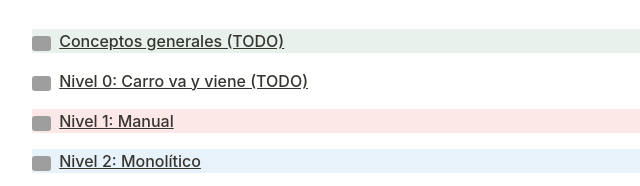
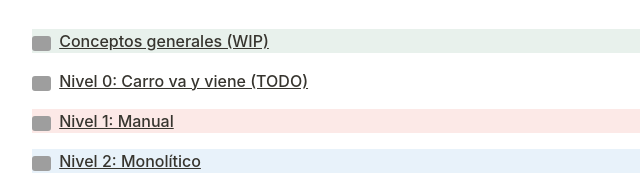
Before and after one commit to famoreno/tc3notebook, a plain HTML site: page index.html in a window 1280 px wide. Shown: the part 188-374 px from the top of the page, 158-798 px from the left. Drawn offline with Linux system fonts and the light colour scheme; grey boxes are pictures that could not be loaded.

```diff
--- a/index.html
+++ b/index.html
@@ -20,7 +20,7 @@
 			<figure id="203dc82f-49f8-8086-b29d-dba570f16235" class="block-color-teal_background link-to-page"><a
 					href="cb.html"><img
 						class="icon" src="https://www.notion.so/icons/light-bulb_gray.svg" />Conceptos generales
-					(TODO)</a></figure>
+					(WIP)</a></figure>
 			<figure id="203dc82f-49f8-8095-b813-c096da8fdff1" class="link-to-page"><a
 					href="" "n0_carro_va_y_viene.html"><img
 						class="icon" src="https://www.notion.so/icons/train_gray.svg" />Nivel 0: Carro va y viene
```
